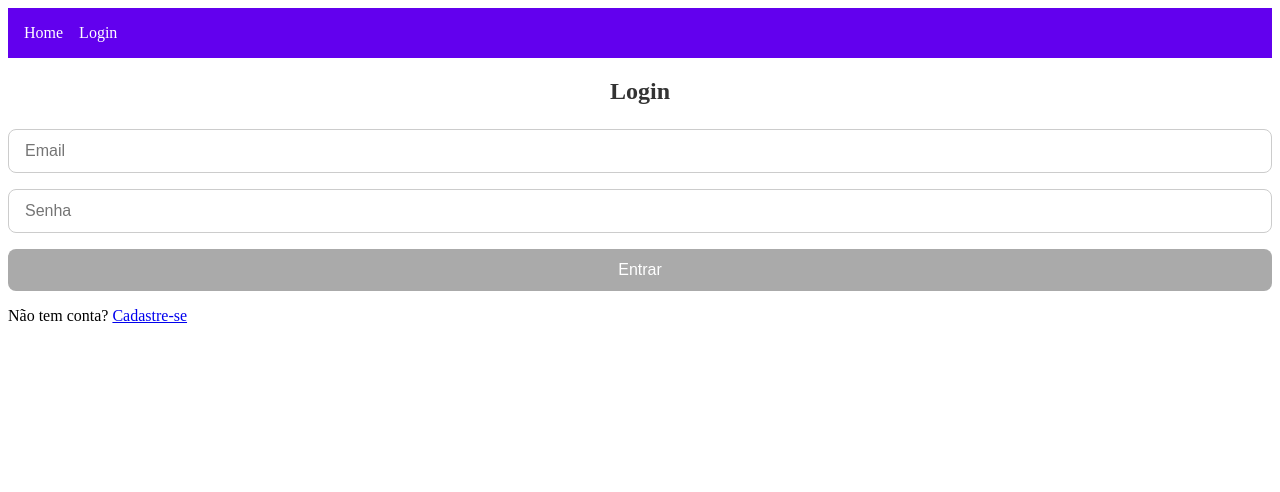
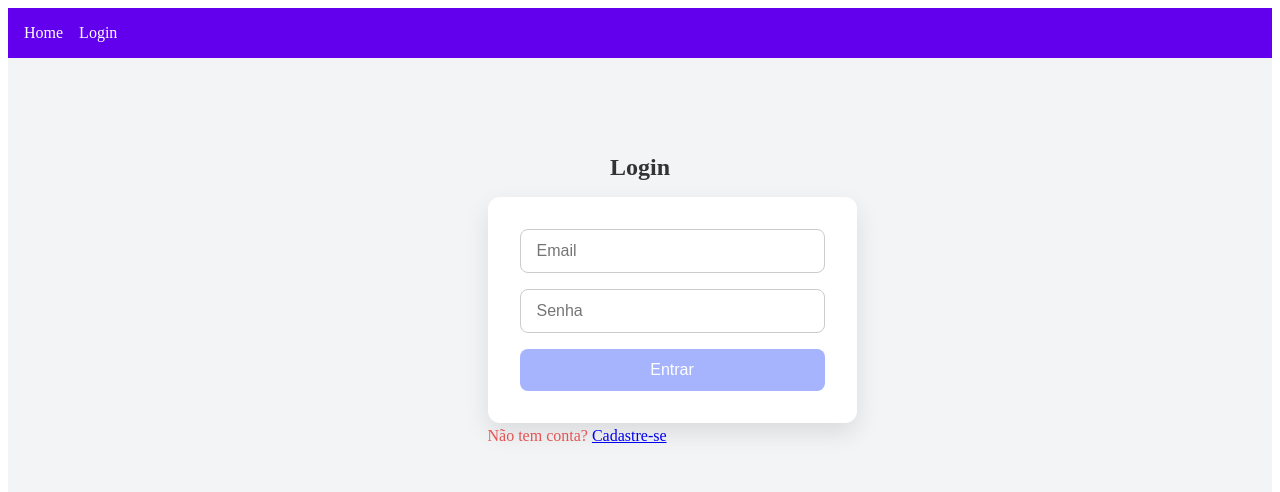
Before and after one commit to clivissonjose/LinkedOut, an Angular app in the folder frontend/LinkedOut/: page /login in a window 1280 px wide. Shown: the top 492 px of the page. Built offline with nearby package versions, Linux system fonts and the light colour scheme.

Commit message:
fix: corrige css do compenente de login

```diff
--- a/frontend/LinkedOut/src/app/auth/login/login.component.css
+++ b/frontend/LinkedOut/src/app/auth/login/login.component.css
@@ -1,84 +1,62 @@
-* {
-  box-sizing: border-box;
-}
-
-.login-container {
+section {
   display: flex;
   justify-content: center;
   align-items: center;
-  height: 100vh;
-  background: #f5f5f5;
-  padding: 20px;
+  min-height: 60vh;
+  background: #f3f4f6;
 }
 
-.login-box {
+form {
   background: white;
   padding: 2rem;
   border-radius: 12px;
-  box-shadow: 0 4px 12px rgba(0, 0, 0, 0.1);
+  box-shadow: 0 10px 25px rgba(0, 0, 0, 0.1);
+  display: flex;
+  flex-direction: column;
   width: 100%;
   max-width: 400px;
+  gap: 1rem;
 }
 
 h2 {
   text-align: center;
-  margin-bottom: 1.5rem;
+  margin-bottom: 1rem;
   color: #333;
-}
-
-form {
-  display: flex;
-  flex-direction: column;
-  gap: 1rem;
 }
 
 input {
   padding: 0.75rem 1rem;
+  border: 1px solid #ccc;
   border-radius: 8px;
-  border: 1px solid #ccc;
   font-size: 1rem;
-  transition: border-color 0.2s;
+  outline: none;
+  transition: border 0.3s;
 }
 
 input:focus {
-  border-color: #007bff;
-  outline: none;
-}
-
-input.invalid {
-  border-color: red;
+  border-color: #6366f1;
 }
 
 button {
-  padding: 0.75rem;
+  padding: 0.75rem 1rem;
+  background-color: #6366f1;
+  color: white;
   border: none;
-  background-color: #007bff;
-  color: white;
+  border-radius: 8px;
   font-size: 1rem;
-  border-radius: 8px;
   cursor: pointer;
-  transition: background-color 0.2s;
-}
-
-button:hover:not([disabled]) {
-  background-color: #0056b3;
+  transition: background 0.3s;
 }
 
 button:disabled {
-  background-color: #aaa;
+  background-color: #a5b4fc;
   cursor: not-allowed;
 }
 
-.register-link {
-  text-align: center;
-  margin-top: 1rem;
+button:hover:not(:disabled) {
+  background-color: #4f46e5;
 }
-
-.register-link a {
-  color: #007bff;
-  text-decoration: none;
+p {
+  color: #e55353;
+  margin: 0.25rem 0 1rem 0;
 }
-
-.register-link a:hover {
-  text-decoration: underline;
-}
```
Also changed, not shown: 1 other file (tests, documents, lock files or other folders).
